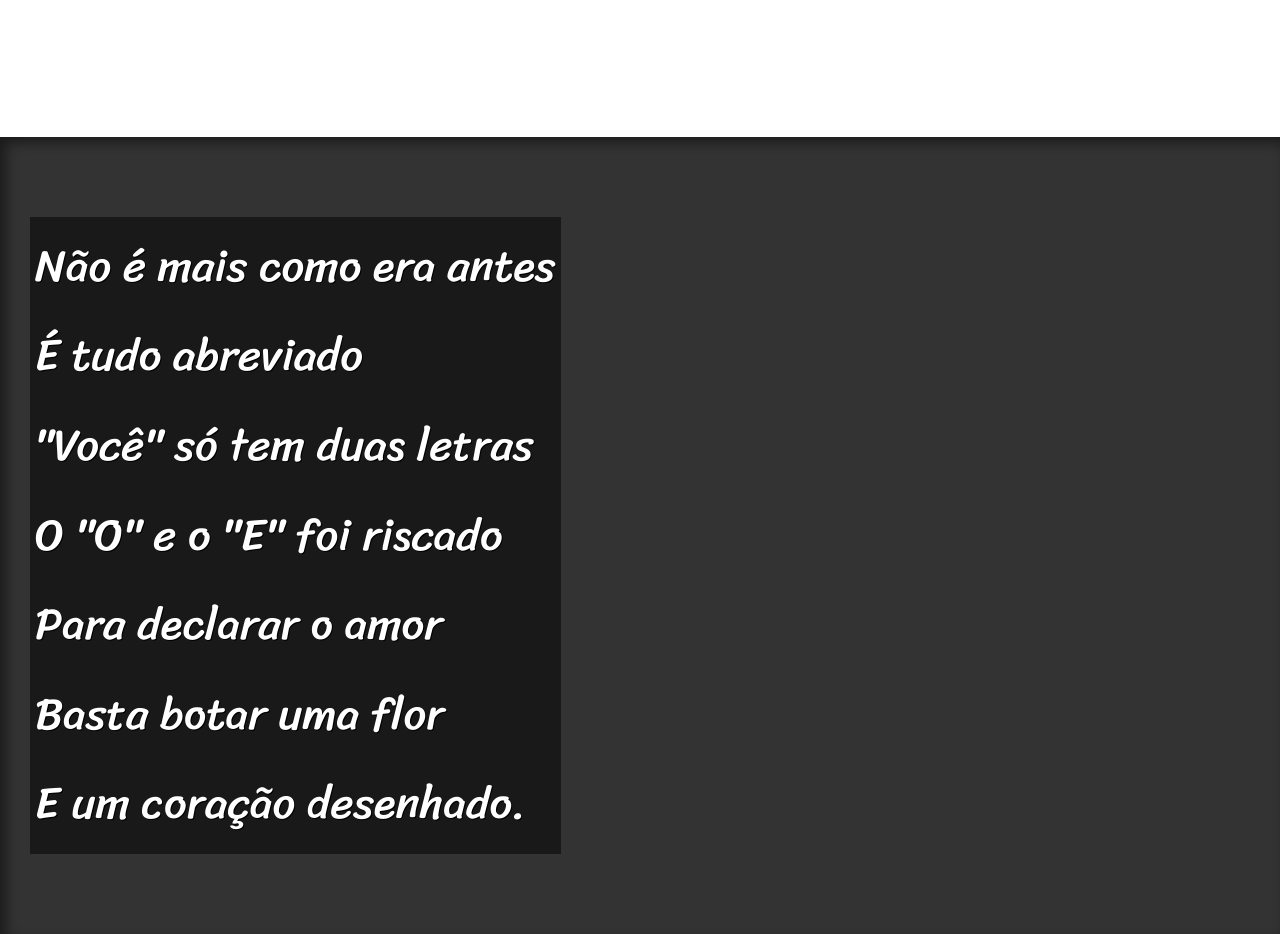
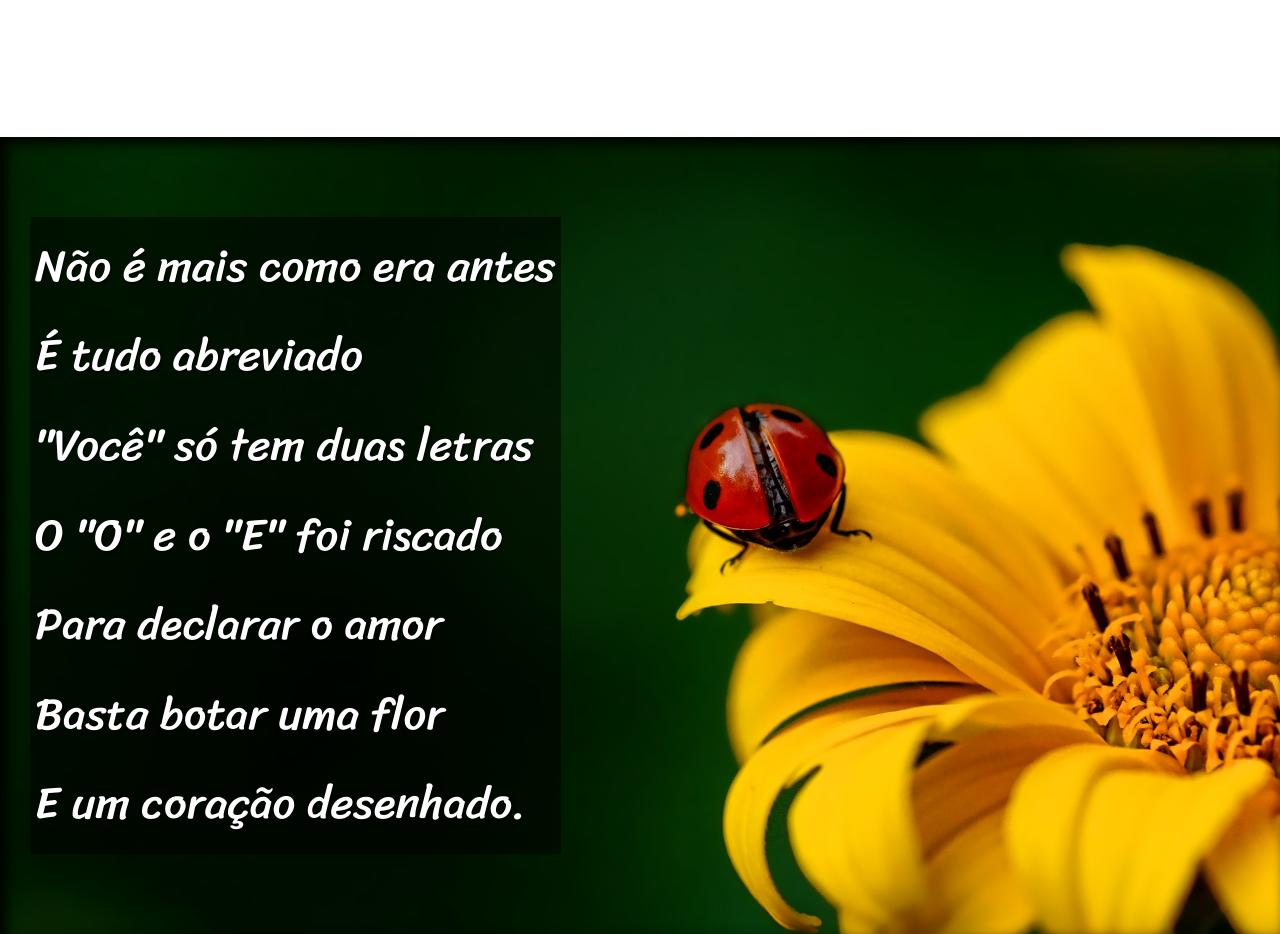
Before and after one commit to Marcosssantos/html-css, a plain HTML site: page desafios/d012/index.html in a window 1280 px wide. Shown: the part 1000-1934 px from the top of the page. Drawn offline with Linux system fonts and the light colour scheme.

Commit message:
atualizado

```diff
--- a/desafios/d012/estilo/style.css
+++ b/desafios/d012/estilo/style.css
@@ -70,26 +70,30 @@ section.normal {
 section.imagem {
     background-color: rgb(51, 51, 51);
     color: white;
-    box-shadow: inset 6px 6px 13px 0px rgba(0, 0, 0, 0.473);
-    background-size: cover;
-    background-attachment: fixed;
+     box-shadow: inset 6px 6px 13px 0px black;
+     background-size: cover;
+     background-attachment: fixed;
 }
 
 section.imagem > p {
     display: inline-block;
     padding: 5px;
     background-color: rgba(0, 0, 0, 0.514);
-    text-shadow: 1px 1px 0px black;
+    text-shadow: 1px 1px 2px black;
+
 }
 
 section#img01 {
-    background-image: url('../imagens/background001.jpg');
+    background-image: url('../estilo/imagem/background001.jpg');
     background-position: right center;
+
 
 }
 
 section#img02 {
-    background-image: url('../imagens/img02.jpg');
+    background-image: url('../estilo/imagem/background002.jpg');
+    background-position: center center;
+
 
 }
 
```
